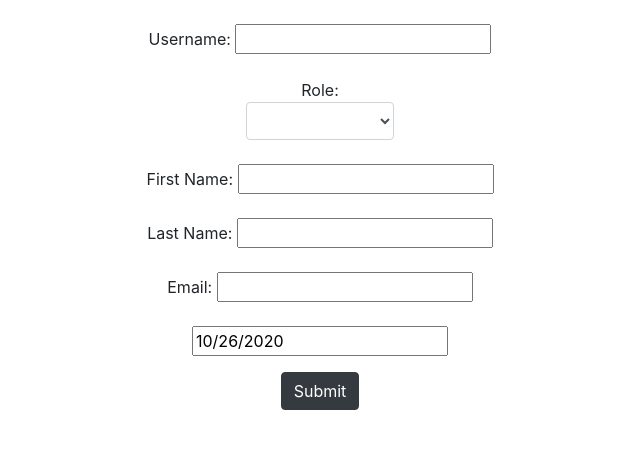
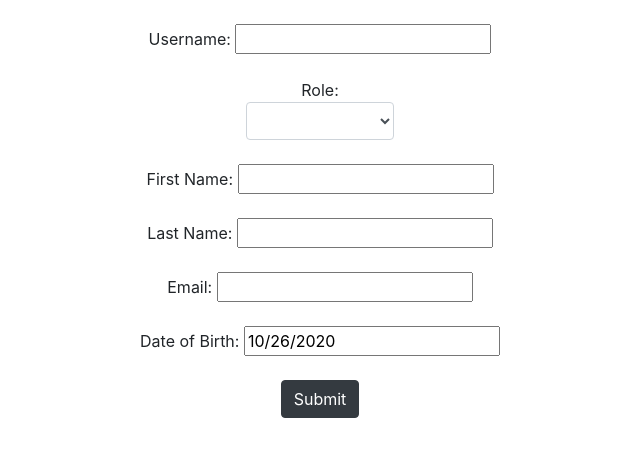
Before and after one commit to EmbodyTheLogos/wright_time, a React (Create React App) app in the folder frontend/: page /users/add in a window 1280 px wide. Shown: the top 456 px of the page, without its empty margins (320-960 px from the left). Built offline with nearby package versions, Linux system fonts and the light colour scheme.

Commit message:
added label to datepicker

```diff
--- a/frontend/src/components/AddUserComponent.js
+++ b/frontend/src/components/AddUserComponent.js
@@ -146,12 +146,12 @@ class AddUserComponent extends React.Component {
                     </div>
 
                     <div className="form-group">
-                        <DatePicker
+                        <label>Date of Birth: <DatePicker
                             selected={this.state.dateOfBirth}
                             onChange={this.handleDateChange}
                             name="dateOfBirth"
                             dateFormat="MM/dd/yyyy"
-                        />
+                        /></label>
                     </div>
 
 
```
